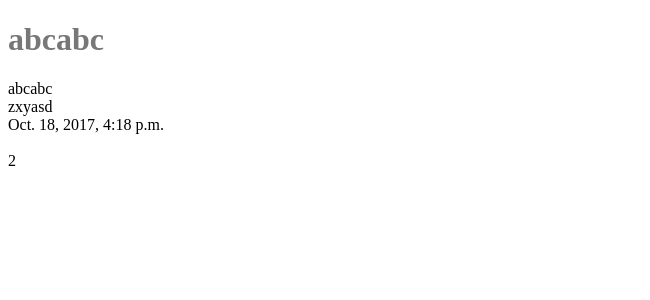
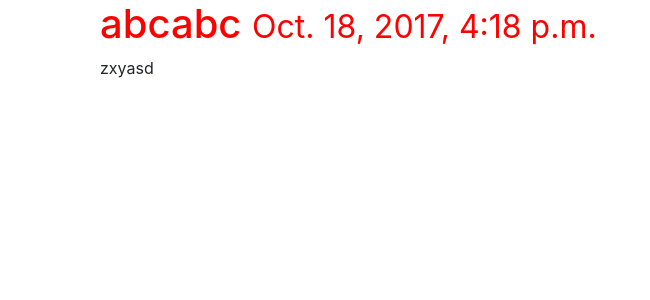
Before and after one commit to minhhuynh25/blog, a Django app: page /posts/2/ in a window 1280 px wide. Shown: the top 300 px of the page, without its empty margins (0-650 px from the left). Run offline with Django 3.2, Linux system fonts and the light colour scheme; data comes from the database, SQL or seed files in the repository; both versions use the stored data as it was after the commit; some libraries are stand-ins or nearby versions.

Commit message:
add template

```diff
--- a/blog/urls.py
+++ b/blog/urls.py
@@ -16,8 +16,13 @@
 """
 from django.conf.urls import  include, url
 from django.contrib import admin
+from django.conf import settings
+from django.conf.urls.static import static
 
 urlpatterns = [
     url(r'^admin/', admin.site.urls),
     url(r'^posts/', include("posts.urls", namespace="posts")),
 ]
+
+if settings.DEBUG:
+    urlpatterns += static(settings.STATIC_URL, document_root=settings.STATIC_ROOT)
--- /dev/null
+++ b/static/css/base.css
@@ -0,0 +1,8 @@
+h1{
+    color: red;
+}
+.thumbnail {
+    position: relative;
+    padding: 0px;
+    margin-bottom: 20px;
+}
--- a/templates/base.html
+++ b/templates/base.html
@@ -1,8 +1,14 @@
-<!DOCTYPE html>
+{% load staticfiles %}
+
 <html lang="en">
 <head>
     <meta charset="UTF-8">
     <title>{% block head_title %}Django 1.9 Blog{% endblock head_title %}</title>
+
+    <link rel="stylesheet" href="https://maxcdn.bootstrapcdn.com/bootstrap/4.0.0-beta.2/css/bootstrap.min.css" integrity="sha384-PsH8R72JQ3SOdhVi3uxftmaW6Vc51MKb0q5P2rRUpPvrszuE4W1povHYgTpBfshb" crossorigin="anonymous">
+
+
+    <link rel="stylesheet" href='{% static "/css/base.css" %}'>
     <style>
         {% block style %}{% endblock style %}
     </style>
@@ -16,7 +22,9 @@
 
     {% endblock content %}
 </div>
-
+<script src="https://code.jquery.com/jquery-3.2.1.slim.min.js" integrity="sha384-KJ3o2DKtIkvYIK3UENzmM7KCkRr/rE9/Qpg6aAZGJwFDMVNA/GpGFF93hXpG5KkN" crossorigin="anonymous"></script>
+<script src="https://cdnjs.cloudflare.com/ajax/libs/popper.js/1.12.3/umd/popper.min.js" integrity="sha384-vFJXuSJphROIrBnz7yo7oB41mKfc8JzQZiCq4NCceLEaO4IHwicKwpJf9c9IpFgh" crossorigin="anonymous"></script>
+<script src="https://maxcdn.bootstrapcdn.com/bootstrap/4.0.0-beta.2/js/bootstrap.min.js" integrity="sha384-alpBpkh1PFOepccYVYDB4do5UnbKysX5WZXm3XxPqe5iKTfUKjNkCk9SaVuEZflJ" crossorigin="anonymous"></script>
 
 </body>
 </html>
--- a/templates/detail.html
+++ b/templates/detail.html
@@ -7,23 +7,15 @@
 {% endblock head_title %}
 
 
-<style>
-    {% block style %}
-        h1{
-        color : #777777;
-    }
-    {% endblock style %}
-</style>
-
 {% block content %}
 
-<h1>{{ title }} </h1>
-{{ instance.title }}<br>
-{{ instance.context }}<br>
-{{ instance.timestamp }}<br>
-{{ instance.updated }}<br>
-{{ instance.id }}<br>
+<div class='col-sm-6 col-sm-offset-3'>
+
+<h1>{{ title }} <small> {{ instance.timestamp }}</small> </h1>
+
+{{ instance.context|linebreaks}}<br>
 
 
+</div>
 
 {% endblock content %}
--- a/templates/post_form.html
+++ b/templates/post_form.html
@@ -2,11 +2,12 @@
 {% extends "base.html"  %}
 
 {% block content %}
+<div class="col-sm-6 col-sm-offset-3">
 <h1>Form</h1>
     <form method="POST" action="">
         {% csrf_token %}
         {{ form.as_p }}
-        <input type="submit" value="Create">
+        <input type="submit" class="btn btn-default" value="Create">
     </form>
-
+</div>
 {% endblock content %}
```
Also changed, not shown: blog/settings.py (+7 -0 lines), templates/post_list.html (+14 -7 lines), db.sqlite3, 5 other files.
